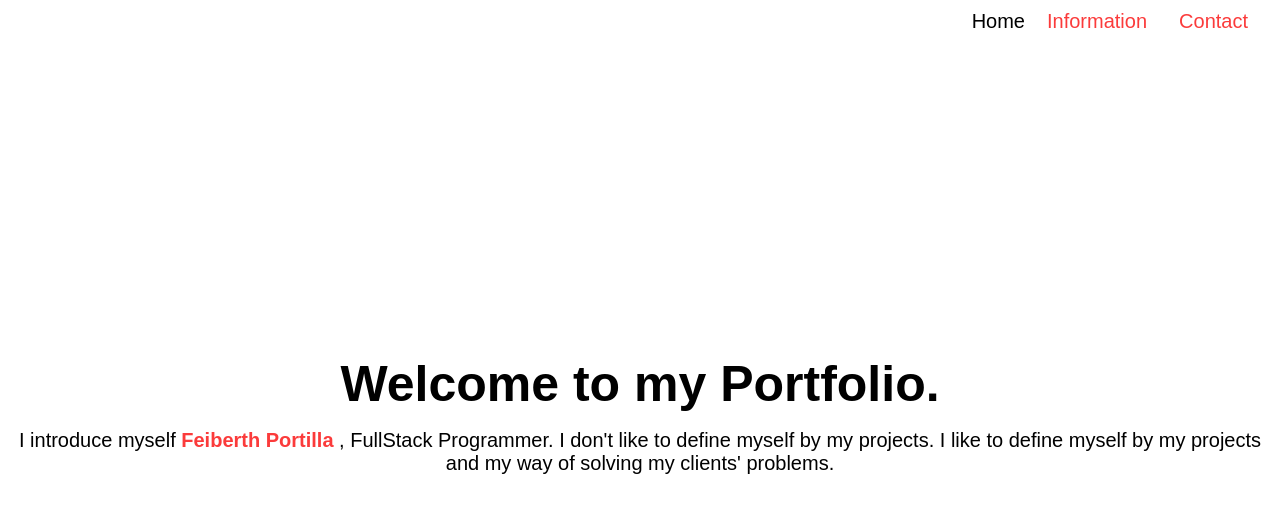
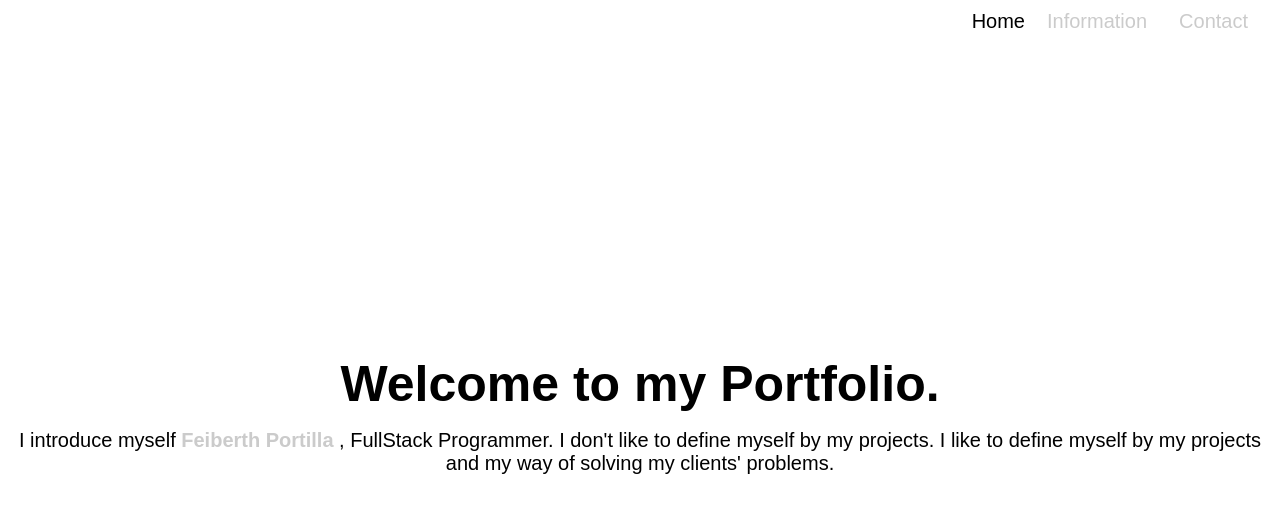
Before and after one commit to Feishop23/jjjjjjjjjjjjjjj, a React (Vite) app: page /#/ in a window 1280 px wide. Shown: the top 512 px of the page. Built offline with nearby package versions, Linux system fonts and the light colour scheme; a web font is replaced by a local one.

Commit message:
edicion de color

```diff
--- a/src/App.css
+++ b/src/App.css
@@ -2,7 +2,7 @@
 @import url('https://fonts.googleapis.com/css2?family=Anek+Devanagari:wght@200;400;800&family=Notable&display=swap');
 :root{
   --colorTextSure:rgb(0, 0, 0);
-  --colorNavlink: rgb(251, 59, 59);
+  --colorNavlink: rgb(203, 203, 203);
   --fastApp: 0.2s ease-in-out;
   --ColorForm: rgb(229, 229, 229);
   --ColorFormHver: rgb(220, 220, 220);
```
